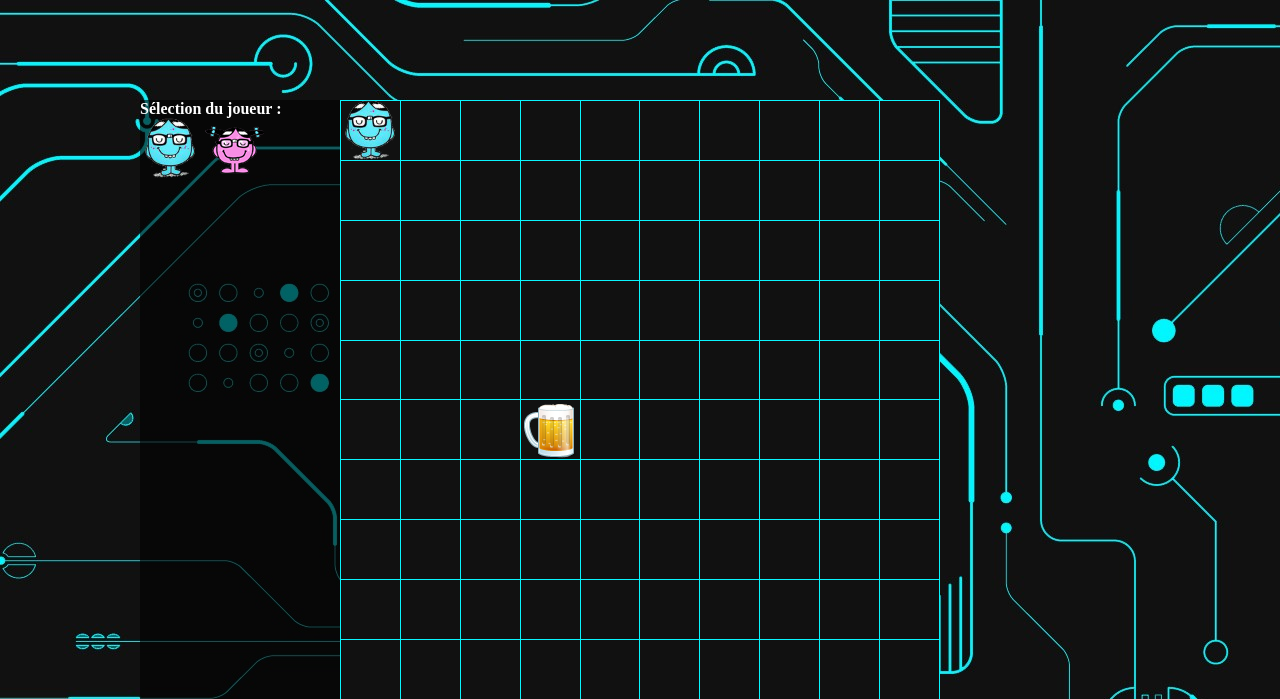
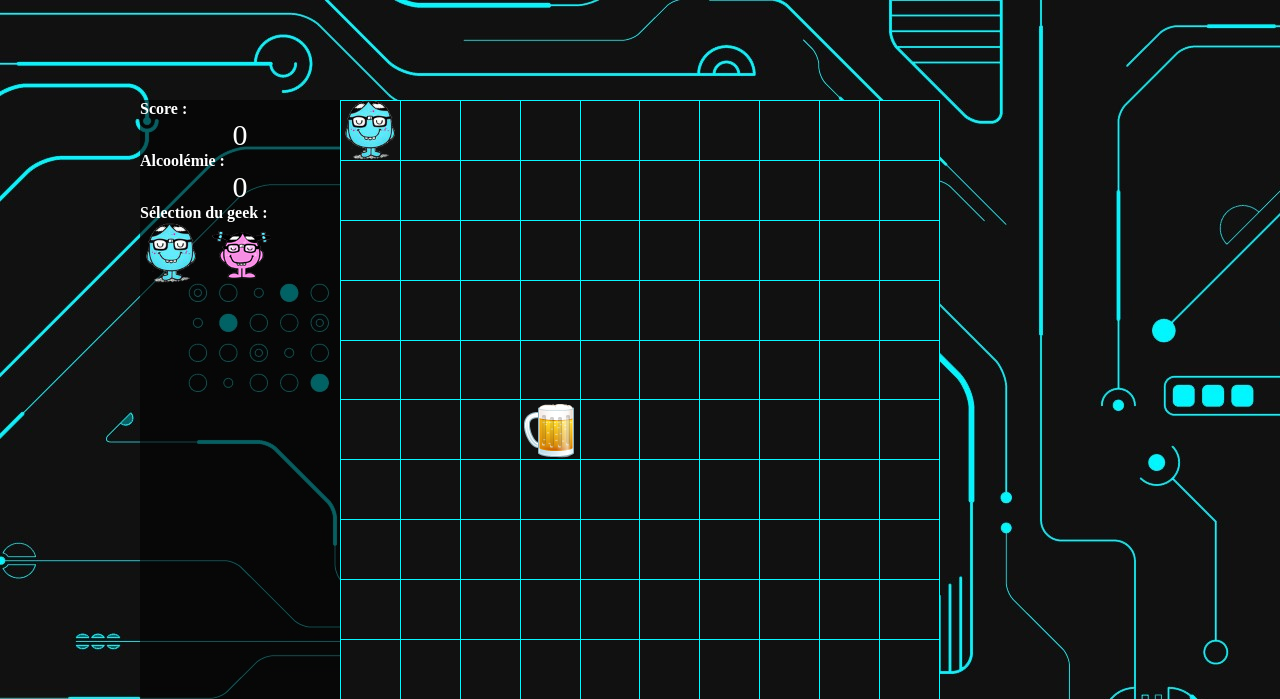
Before and after one commit to pfromaget/jeupourri, a PHP site: page / in a window 1280 px wide. Shown: the top 699 px of the page. Run offline with PHP 8.4, Linux system fonts and the light colour scheme; some libraries are stand-ins or nearby versions.

Commit message:
Ajout du niveau d'alcoolémie Score/Alcool dans stockage différent et affichage dans le panneau de gauche Influence de l'alcool sur le déplacement Semi correction du background fille (taille ok mais qualité bof)

```diff
--- a/index.php
+++ b/index.php
@@ -20,12 +20,22 @@ $hauteur = 10;
 
 
 	echo '
-	<div id="score"></div>
+
 	<div id="leftpanel">
-		<b>Sélection du joueur :</b>
-		<br>
-		<img src="player.png" width="60px" onclick="change_player(1);">
-		<img src="player_girl.png" width="60px" onclick="change_player(2);">
+		<div>
+			<b>Score :</b>
+			<div id="score">0</div>
+		</div>
+		<div>
+			<b>Alcoolémie :</b>
+			<div id="alcool">0</div>
+		</div>
+		<div>
+			<b>Sélection du geek :</b>
+			<br>
+			<img src="player.png" width="60px" onclick="change_player(1);" class="choose_player">&nbsp;
+			<img src="player_girl.png" width="60px" onclick="change_player(2);" class="choose_player">
+		</div>
 	</div>
 	<div id="divgrid">
 	<table class="grid" id="grid">';
--- a/js.js
+++ b/js.js
@@ -1,3 +1,4 @@
+sessionStorage.setItem("alcool",0);
 sessionStorage.setItem("score",0);
 
 function move_player(largeur,hauteur,e) {
@@ -12,7 +13,28 @@ function move_player(largeur,hauteur,e) {
 		var left = parseInt($('#player').css("left"));
 		var top = parseInt($('#player').css("top"));
 
-		switch(event.keyCode) {
+		var key = event.keyCode;
+
+		//très alcoolisé
+		if(parseFloat(sessionStorage.getItem("alcool"))>5) {
+			var rand = Math.floor(Math.random()*10)+1;
+			if(rand==5 || rand==7) return 0; //rien
+			else if(rand<5) { //deplacement aleatoire 5 fois sur 10
+				key = rand+37;
+			}
+		}
+
+		//alcoolisé
+		else if(parseFloat(sessionStorage.getItem("alcool"))>3) {
+			var rand = Math.floor(Math.random()*10)+1;
+			if(rand==5) return 0; //rien
+			else if(rand<2) { //deplacement aleatoire 2 fois sur 10
+				key = rand+37;
+			}
+		}
+
+		//déplacement
+		switch(key) {
 			case 37:
 			case 52: //gauche pave num
 				if(left-60>=0+tableleft) {
@@ -78,9 +100,17 @@ function moreboss() {
 
 }
 
+function updateAlcool(value) {
+
+	sessionStorage.setItem("alcool",parseFloat(parseFloat(sessionStorage.getItem("alcool"))+value));
+	$("#alcool").html(Math.round(sessionStorage.getItem("alcool")*10)/10+'g');
+
+}
+
+
 function updateScore(value) {
 
-	sessionStorage.setItem("score",parseInt(sessionStorage.getItem("score"))+value);
+	sessionStorage.setItem("score",parseFloat(sessionStorage.getItem("score"))+value);
 	$("#score").html(sessionStorage.getItem("score"));
 
 }
@@ -96,6 +126,7 @@ function checkcollision() {
 		var beertop = parseInt($(beers[i]).css("top"));
 		if(beerleft==left && beertop==top) {
 			$(beers[i]).remove();
+			updateAlcool(0.2);
 			updateScore(1);
 		}
 	}
--- a/style.css
+++ b/style.css
@@ -52,12 +52,12 @@ body {
 	color:white;
 	text-align:center;
 	font-size:30px;
-	width: 120px;
-	height: 50px;
-	z-index: 100;
-	position: absolute;
-	left: 45%;
-	top: 0;
+}
+
+#alcool {
+	color:white;
+	text-align:center;
+	font-size:30px;
 }
 
 #leftpanel {
@@ -67,3 +67,13 @@ body {
 	height: 600px;
 	position: absolute;
 }
+
+.choose_player {
+	cursor: pointer;
+	border: 1px solid rgba(0, 0, 0, 0);
+}
+
+.choose_player:hover{
+	cursor: pointer;
+	border: 1px dashed white;
+}
```
Also changed, not shown: bg_girl.jpg.
